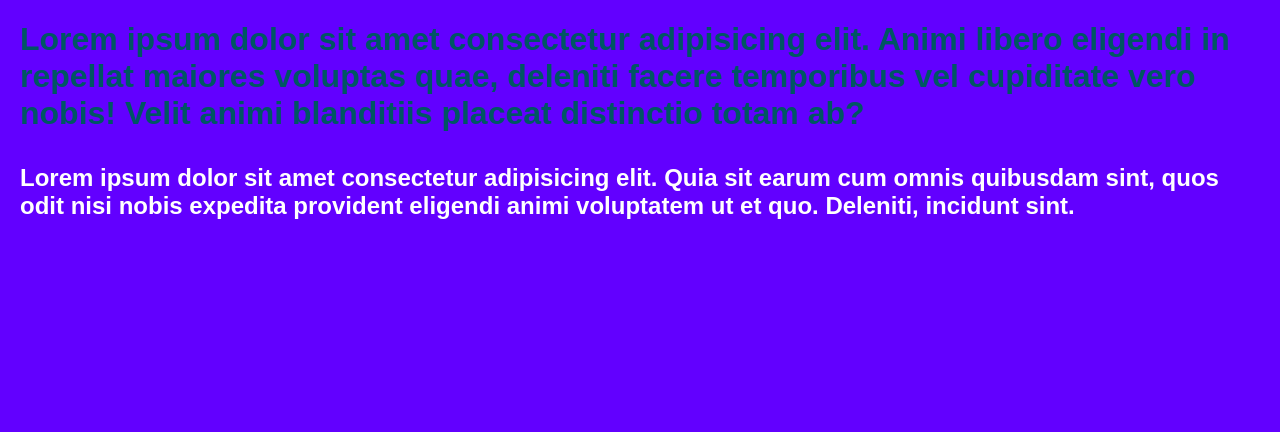
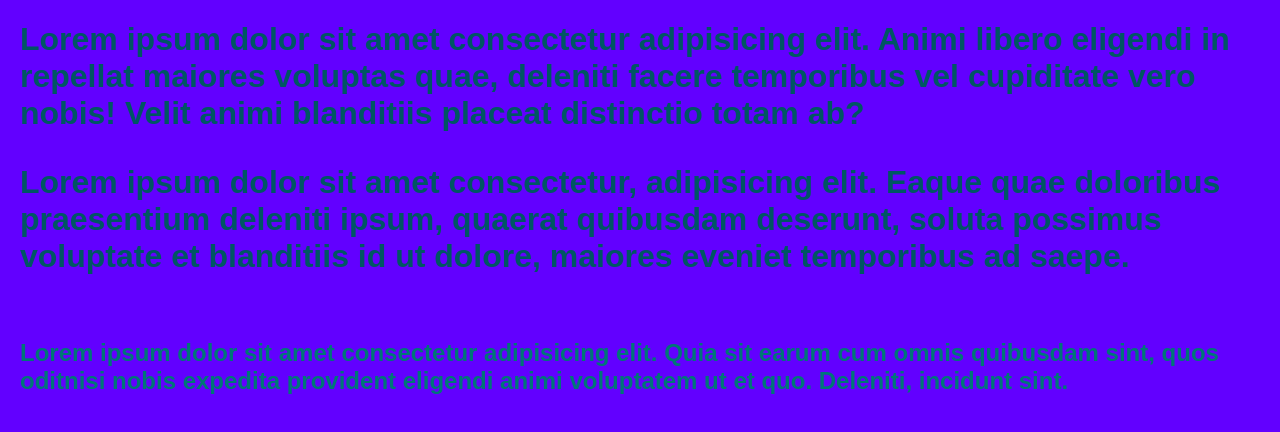
Before and after one commit to domingosbrayan-netizen/aularobotica-, a plain HTML site: page index.html in a window 1280 px wide. Drawn offline with Linux system fonts and the light colour scheme.

Commit message:
ccs do p

```diff
--- a/index.html
+++ b/index.html
@@ -17,6 +17,12 @@
             border-bottom:  2px sold#005663;
             padding-bottom: 10px ;
         }
+        h2{
+            color: #007677;
+        }
+        p {
+            line-height: 1,6/*define autua da linha */
+        }
     </style>
     </head>
 <body{
@@ -24,12 +30,14 @@
 }
 >
    <h1>
-    Lorem ipsum dolor sit amet consectetur adipisicing elit. Animi libero eligendi in repellat maiores voluptas quae, deleniti facere
-    temporibus vel cupiditate vero nobis! Velit animi blanditiis placeat distinctio totam ab?
+    Lorem ipsum dolor sit amet consectetur adipisicing elit. Animi libero eligendi in repellat maiores voluptas quae, deleniti facere temporibus vel cupiditate vero nobis! Velit animi blanditiis placeat distinctio totam ab?
+    <p>
+        Lorem ipsum dolor sit amet consectetur, adipisicing elit. Eaque quae doloribus praesentium deleniti ipsum, quaerat quibusdam deserunt, soluta possimus voluptate et blanditiis id ut dolore, maiores eveniet temporibus ad saepe.
+    </p>
    </h1>
+
    <h2>
-    Lorem ipsum dolor sit amet consectetur adipisicing elit. Quia sit earum cum omnis quibusdam sint, quos odit
-    nisi nobis expedita provident eligendi animi voluptatem ut et quo. Deleniti, incidunt sint.
+    Lorem ipsum dolor sit amet consectetur adipisicing elit. Quia sit earum cum omnis quibusdam sint, quos oditnisi nobis expedita provident eligendi animi voluptatem ut et quo. Deleniti, incidunt sint.
    </h2>
 
 
```
